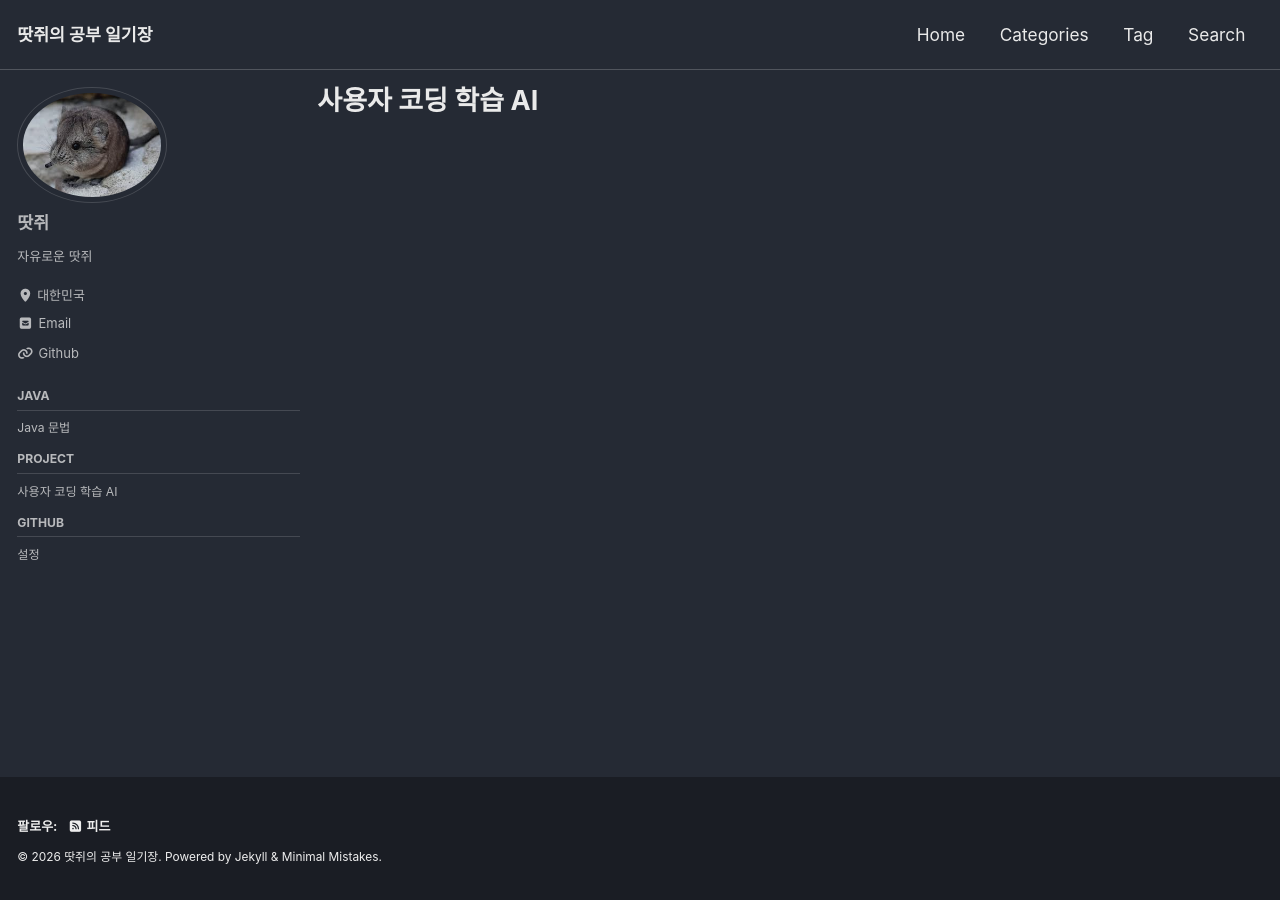
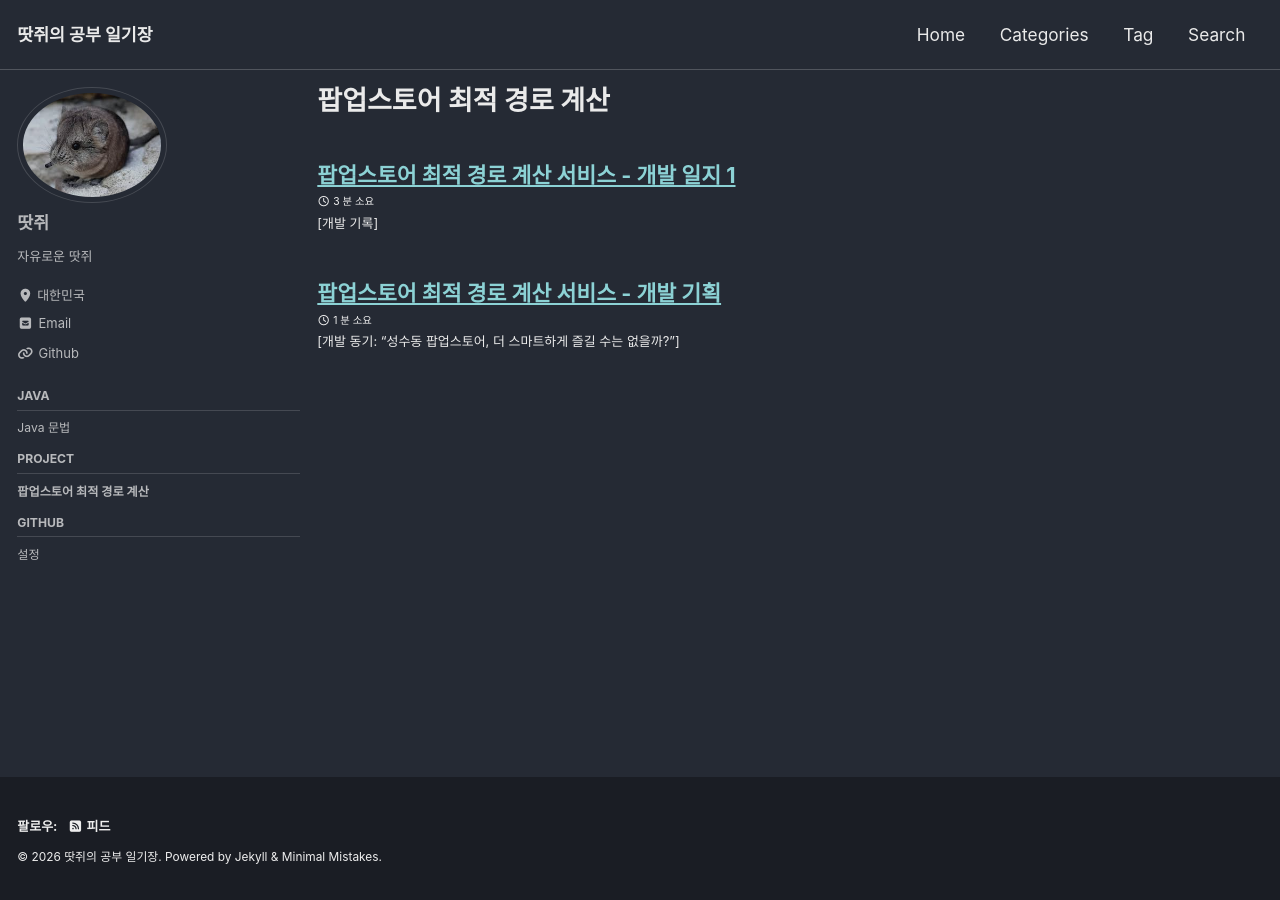
Before and after one commit to jaeseo0214/jaeseo0214.github.io, a Jekyll site: the page built from _pages/categories/popup_store.md, in a window 1280 px wide. Built offline with Jekyll 4.4.1, drawn with Linux system fonts in a browser that asks for light colours; cached includes are drawn as plain includes; part of the change alters nothing that is shown.

Commit message:
Update setting and project

````diff
--- a/_data/navigation.yml
+++ b/_data/navigation.yml
@@ -19,8 +19,8 @@ categories_sidebar:
         url: /categories/java_grammer/
   - title: Project
     children:
-      - title: "사용자 코딩 학습 AI"
-        url: /categories/project_personal_ai/
+      - title: "팝업스토어 최적 경로 계산"
+        url: /categories/popup_store/
   - title: Github
     children:
       - title: "설정"
--- a/_pages/categories/project_personal_ai.md
+++ b/_pages/categories/popup_store.md
@@ -1,13 +1,13 @@
 ---
-title: "사용자 코딩 학습 AI"
+title: "팝업스토어 최적 경로 계산"
 layout: archive
-permalink: categories/project_personal_ai
+permalink: categories/popup_store/
 author_profile: true
 sidebar:
   nav: "categories_sidebar"
 ---
 
-{% assign posts = site.categories['project_personal_ai']%}
+{% assign posts = site.categories['popup_store']%}
 {% for post in posts %}
   {% include archive-single.html type=page.entries_layout %}
 {% endfor %}
--- /dev/null
+++ b/_posts/2026-02-27-PopupDev1.md
@@ -0,0 +1,84 @@
+---
+layout: single
+title: "팝업스토어 최적 경로 계산 서비스 - 개발 기획"
+date: 2026-02-27
+categories:
+  - Project
+  - popup_store
+tags: [Project, PopupStore]
+author_profile: true
+read_time: true
+comments: true
+share: true
+related: true
+sidebar:
+  nav: "categories_sidebar"
+---
+
+
+
+
+
+
+# [개발 동기: "성수동 팝업스토어, 더 스마트하게 즐길 수는 없을까?"]
+
+
+---
+
+
+성수동은 명실상부 대한민국 팝업스토어의 성지이다.<br>
+하지만 직접 발로 뛰어보니 몇 가지 명확한 불편한 점을 발견할 수 있었다.<br>
+
+1. 지리적 분산: 팝업스토어들이 연무장길, 서울숲 근처 등 넓은 지역에 흩어져 있어 동선이 꼬이기 쉬웠다.<br>
+
+2. 시간의 불확실성: 각 스토어마다 대기 시간(웨이팅)과 운영 시간이 제각각이라 무작정 찾아갔다가는 낭패를 보기 일쑤였다.<br>
+
+3. 체력과 효율: "방금 지나온 길인데 다시 돌아가야 하네?"라는 상황이 반복되어 즐거워야 할 나들이가 노동이 되어버렸다.<br>
+
+"내가 가고 싶은 곳들만 쏙쏙 골라, 가장 짧고 효율적인 루트를 알려준다면?"<br>
+
+이런 단순한 아이디어에서<br>
+'팝업스토어 최적 경로 계산 서비스' 기획을 시작하게 되었다.<br>
+
+
+---
+
+
+
+
+
+# [서비스 기획]
+
+
+일단 개발 초보인 만큼,<br>
+최소 기능 MVP를 정해서 구현하고,<br>
+확장해 나가는 방식으로 진행하기로 했다.<br>
+
+
+## 1. [서비스 정의]
+
+
+* 목표: 여러 곳의 팝업스토어를 방문하려는 사용자에게 최적의 방문 순서와 거리를 계산하여 제공
+
+* 핵심 가치: 위치 기반 알고리즘을 통한 이동 시간 단축 및 사용자 편의성 증대.
+
+
+## 2. [핵심 기능]
+
+
+* 데이터 : 팝업스토어 관리 -> DB에 저장된 팝업스토어의 이름, 위치(위경도) 데이터 관리.<br>
+
+* 탐색 : 스토어 다중 선택 -> 사용자가 지도 또는 리스트에서 방문하고 싶은 팝업스토어를 여러 개 선택.<br>
+
+* 알고리즘 : 최적 순서 계산	Greedy 알고리즘을 활용하여 현재 위치에서 가장 효율적인 방문 순서 도출.<br>
+
+* 시각화: 인터랙티브 지도 카카오맵 API를 활용하여 마커(장소)와 폴리라인(경로)을 화면에 표시.
+
+
+## 3. [시스템 구조]
+
+
+전체적인 프로젝트 구조는 다음과 같이 설계했다.<br>
+
+
+![프로젝트 구조](/assets/images/프로젝트%20구조.jpg)
--- /dev/null
+++ b/_posts/2026-03-05-PopupDev2.md
@@ -0,0 +1,318 @@
+---
+layout: single
+title: "팝업스토어 최적 경로 계산 서비스 - 개발 일지 1"
+date: 2026-03-05
+categories:
+  - Project
+  - popup_store
+tags: [Project, PopupStore]
+author_profile: true
+read_time: true
+comments: true
+share: true
+related: true
+sidebar:
+  nav: "categories_sidebar"
+---
+
+
+
+
+
+
+# [개발 기록]
+
+
+이번 프로젝트는 단순히 서비스를 만드는 것을 넘어,<br>
+백엔드 개발의 기초를 제대로 다지는 데 목적이 있다.<br>
+개발 과정에서 마주친 고민과 해결 과정을 기록으로 남긴다.<br>
+
+
+
+
+
+## [시스템 구조]
+
+
+사용자가 요청을 보내서 결과를 받기까지 데이터가 어떻게 흐르는지 정리했다.<br>
+
+
+![프로젝트 구조](/assets/images/프로젝트%20구조.jpg)
+
+
+1. 사용자: "내 위치는 여기고, A, B, C 팝업스토어를 가고 싶어"라고 요청을 보냄.<br>
+
+2. 컨트롤러(Controller): 요청을 가장 먼저 받아서 확인하는 역할.<br>
+
+3. 서비스(Service): 프로그램의 두뇌. 여기서 '계산기'를 돌리기 위해 데이터를 가져오라고 명령함.<br>
+
+4. 레포지토리(Repository): DB에 가서 사용자가 선택한 장소들의 진짜 좌표(위도, 경도)를 찾아 서비스에 전달함.<br>
+
+5. 응답(Response): 서비스가 계산한 '방문 순서'와 '총 거리'를 하나로 묶어(JSON) 사용자에게 돌려줌.<br>
+
+
+
+## [개발 상세 과정]
+
+
+### 1. [데이터 설계 - 정보 저장 및 관리]
+
+
+가장 먼저 팝업스토어 데이터를 담을 그릇인 Entity와<br>
+데이터에 접근하기 위한 Repository를 설계했다.<br>
+
+
+[Entity 설계]<br>
+
+```java
+@Entity
+public class PopupStore {
+    @Id
+    @GeneratedValue(strategy = GenerationType.IDENTITY) // DB가 자동으로 ID 부여
+    private Long id;
+    private String name;
+    private double latitude;  // 소수점이 긴 위도/경도를 위해 double 선택
+    private double longitude;
+    private String category;
+
+    protected PopupStore() {} // JPA에서 필수인 기본 생성자
+}
+```
+<br>
+
+
+[Repository 설계 - Spring Data JPA 활용]<br>
+
+```java
+public interface PopupStoreRepository extends JpaRepository<PopupStore, Long> {
+}
+```
+<br>
+
+
+* [무엇을 배웠나?]
+
+
+    * 엔티티 클래스에는 DB에서 각 데이터를 구분할 수 있는 @Id가 반드시 필요하다는 것을 이해함.<br>
+
+    * SQL을 직접 작성하지 않아도 인터페이스 정의만으로 DB와 소통할 수 있는 JPA의 생산성을 경험함.<br>
+
+
+---
+
+
+### 2. [알고리즘 구현 - 최적의 순서를 찾는 로직]
+
+
+이 프로젝트의 가장 핵심적인 부분이라고 할 수 있다.<br><br>
+
+
+[방문 순서 결정: 탐욕 알고리즘(Greedy)]<br>
+
+모든 경로를 다 따지면 계산이 너무 복잡해지기 때문에,<br>
+"현재 위치에서 가장 가까운 곳을 가고,<br>
+거기서 다시 그다음 가까운 곳을 찾는" 방식을 선택했다.<br>
+
+* why? -> 성수동 팝업스토어는 개수가 많아야 수십 개이므로,<br>
+데이터가 적은 상황에서는 연산이 빠르고 코드가 직관적인<br>
+Greedy 방식이 가장 효율적이라고 판단했다.<br><br>
+
+
+[거리 계산: 하버사인(Haversine) 공식]<br>
+
+지구는 평면이 아니라 곡면이기 때문에 단순 평면 계산 공식이 아닌,<br>
+구면 좌표계를 반영한 공식을 사용했다.<br>
+
+
+```java
+// 하버사인 공식을 이용한 단순 거리 계산 메소드
+   private double calculateDistance(double lat1, double lng1, double lat2, double lng2) {
+
+        double latDistance = Math.toRadians(lat2 - lat1);
+        double lonDistance = Math.toRadians(lng2 - lng1);
+
+        double a = Math.sin(latDistance / 2) * Math.sin(latDistance / 2)
+                + Math.cos(Math.toRadians(lat1)) * Math.cos(Math.toRadians(lat2))
+                * Math.sin(lonDistance / 2) * Math.sin(lonDistance / 2);
+
+        double c = 2 * Math.atan2(Math.sqrt(a), Math.sqrt(1 - a));
+
+        return EARTH_RADIUS * c;
+    }
+
+
+ // 가까운 곳을 순차적으로 찾는 방문 순서 메소드
+    private List<PopupStore> calculateVisit(double startLat, double startLng, List<PopupStore> stores) {
+
+        // 결과 리스트
+        List<PopupStore> result = new ArrayList<>();
+
+        // 남은 방문 대상 리스트
+        List<PopupStore> nonVisitList = new ArrayList<>(stores);
+
+
+        // 시작 위치 설정
+        double currentLat = startLat;
+        double currentLng = startLng;
+
+        while (!nonVisitList.isEmpty()) {
+
+            PopupStore nearest = null;
+            double minDistance = Double.MAX_VALUE;
+
+            for (PopupStore store : nonVisitList) {
+
+                double distance = calculateDistance(currentLat, currentLng, store.getLatitude(), store.getLongitude());
+
+                if (distance < minDistance) {
+                    minDistance = distance;
+                    nearest = store;
+                }
+            }
+
+            result.add(nearest);
+            currentLat = nearest.getLatitude();
+            currentLng = nearest.getLongitude();
+
+            nonVisitList.remove(nearest);
+        }
+
+        return result;
+    }
+```
+<br>
+
+
+[결과 포장 (RouteResult)]<br>
+
+단순히 순서 리스트만 주는 게 아니라,<br>
+"총 이동 거리"까지 한 번에 알려주기 위해 정보를 묶어서 반환하는 구조를 설계했다.<br>
+
+
+```java
+// dto
+public class RouteResult {
+
+    private List<PopupStore> visitOrder;
+    private double totalDistance;
+
+    public RouteResult(List<PopupStore> visitOrder, double totalDistance) {
+        this.visitOrder = visitOrder;
+        this.totalDistance = totalDistance;
+    }
+}
+```
+<br>
+
+
+* [무엇을 배웠나?]<br>
+
+    * 단순히 기능을 만드는 게 아니라, 응답을 받는 프론트엔드 입장에서 데이터를 어떻게 묶어줘야 편할지 고민하며 DTO 설계의 중요성을 배움.<br>
+
+
+    * 리스트(ArrayList)를 생성하고 관리하며 조건에 맞는 데이터를 필터링하는 기초 자료구조 활용 능력을 다짐.<br>
+
+
+---
+
+
+### 3. [컨트롤러 연결]
+
+
+구현된 로직을 외부에서 사용할 수 있도록 컨트롤러를 구축했다.<br>
+
+
+```java
+@RestController
+
+@RequestMapping("/popupstores")
+public class PopupStoreController {
+
+
+    private final PopupStoreService service;
+
+    public PopupStoreController(PopupStoreService service) {
+        this.service = service;
+    }
+
+
+    // 팝업스토어 저장
+    // RequestBody 는 JSON -> 객체로 변환
+    @PostMapping
+    public PopupStore addPopupStore(@RequestBody PopupStore popupStore) {
+        return service.addPopupStore(popupStore);
+    }
+
+
+    // 모든 팝업스토어 리스트 조회
+    @GetMapping
+    public List<PopupStore> getAllPopupStores() {
+        return service.getAllPopupStores();
+    }
+
+    // 동선 관련 계산
+    @GetMapping("/route")
+    public RouteResult getOptimalRoute(
+            @RequestParam double startLat,
+            @RequestParam double startLng,
+            @RequestParam(value = "stores", required = false) List<Long> storeIds // ID 리스트 추가
+    ) {
+        List<PopupStore> targetStores;
+
+        if (storeIds == null || storeIds.isEmpty()) {
+            targetStores = Collections.emptyList();
+        } else {
+            // 모든 데이터가 아닌, 전달받은 ID에 해당하는 데이터만 서비스에서 가져옴
+            targetStores = service.getStoresByIds(storeIds);
+        }
+
+        return service.calculateOptimalRoute(startLat, startLng, targetStores);
+    }
+}
+```
+<br>
+
+
+[데이터 선택 조회]<br>
+
+자원 낭비를 줄여보고자 DB 전체 조회가 아닌,<br>
+선택된 ID 리스트만 필터링하여 가져오도록 설계했다.<br><br>
+
+
+* [무엇을 배웠나?]<br>
+
+    * @RestController와 @RequestMapping을 통해 특정 요청을 처리하는 엔드포인트 설계 방식을 익힘.<br>
+
+
+    * @RequestParam의 required = false 옵션과 null 체크를 통해 사용자의 다양한 입력 상황에 대응하는 방어적 코딩의 중요성을 깨달음.<br>
+
+
+    * 컨트롤러는 요청 수신과 응답에만 집중하고, 복잡한 비즈니스 로직은 서비스에 위임하는 계층 분리의 이점을 체감함.<br>
+
+
+
+
+
+
+
+## [서비스 작동]
+
+
+현재까지 완성된 서비스 화면은 다음과 같다.<br>
+
+제작 단계이므로 데이터베이스는 h2를 활용하고 있으며,<br>
+미리 팝업스토어 정보를 몇 개 넣어둔 상태이다.<br>
+
+
+![서비스1](/assets/images/작동1.png)
+
+
+사용자가 가고 싶은 팝업스토어를 선택한 뒤,<br>
+최적 경로 계산 버튼을 누른다.<br>
+
+
+![서비스2](/assets/images/작동2.png)
+
+
+그럼 위와 같이 총 이동거리와 방문 순서,<br>
+그리고 지도에 폴리 라인으로 표시된다.<br>
````
Also changed, not shown: assets/images/프로젝트 구조.jpg (added), 2 other files.
